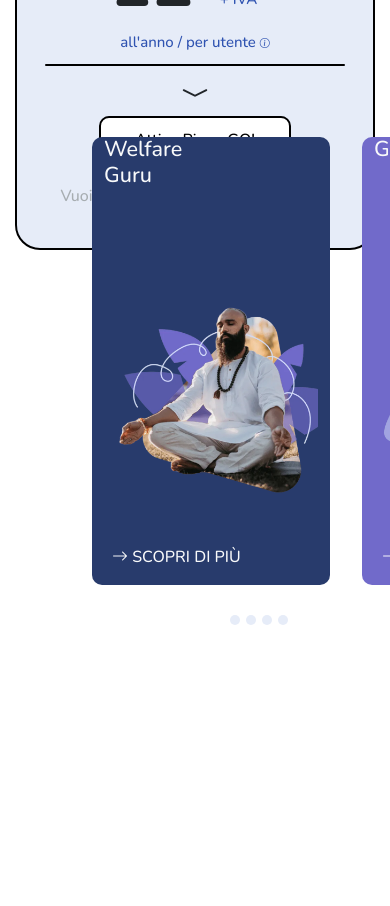
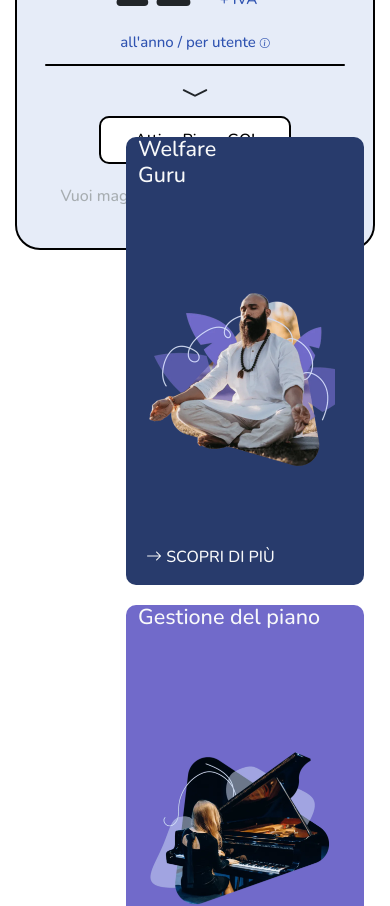
Before and after one commit to Cosimo-Lapace/OmninextTest, an Angular app: page / in a window 390 px wide. Shown: the part 900-1806 px from the top of the page. Before the commit the page ends 1619 px from the top, so only its background shows below. Built offline with nearby package versions, Linux system fonts and the light colour scheme.

Commit message:
responsive carousel

```diff
--- a/src/app/carousel/carousel.component.css
+++ b/src/app/carousel/carousel.component.css
@@ -141,7 +141,69 @@ border-radius: 12.5px;
       p{
       display: none !important;
      }
+    .slider-nav{
+    display: none;
+     }
+     .slides{
+      display: inline;
+      overflow-y: scroll;
 
+     }
+     .slide-1,.slide-2,.slide-3,.slide-4{
+      margin-left: 50px !important;
+      margin-bottom: 20px !important;
+     }
+     .imgsize1{
+      position: relative;
+      top: 20px;
+      right: 250px;
+      max-width: 350px !important;
+     }
+     .imgsize2{
+      position: relative;
+      max-width: 350px !important;
+      top: 40px;
+      right: 190px;
+     }
+     .imgsize3{
+      position: relative;
+      max-width: 350px !important;
+      top: 30px;
+      right: 220px;
+     }
+     .imgsize4{
+      position: relative;
+      max-width: 350px !important;
+      top: 80px;
+    right: 200px;
+
+     }
 
 
        }
+       @media screen and (max-width: 595px) {
+        .imgsize1,.imgsize2,.imgsize3,.imgsize4{
+          max-width: 300px !important;
+          right: 200px;
+        }
+        .imgsize2{
+          right: 150px;
+        }
+        .imgsize3{
+          right: 180px;
+        }
+        .imgsize4{
+          right: 180px;
+        }
+      }
+      @media screen and (max-width: 575px) {
+        .imgsize1,.imgsize2,.imgsize3,.imgsize4{
+          max-width: 200px !important;
+          right: 10px;
+          top: -20px;
+        }
+        .imgsize2,.imgsize3,.imgsize4{
+          right: 4px;
+        }
+
+      }
--- a/src/app/carousel/carousel.component.html
+++ b/src/app/carousel/carousel.component.html
@@ -1,7 +1,7 @@
-<section id="carousel" class="carousel container-fluid" aria-label="carousel" Tabindex="0">
+<section id="carousel" class="carousel container-fluid" aria-label="carousel" Tabindex="0" >
 
   <div class="slides">
-      <div class="row d-flex align-items-start slides-item slide-1" id="slide-1" aria-label="slide 1 of 4"
+      <div class="row d-flex align-items-start slides-item slide-1 " id="slide-1" aria-label="slide 1 of 4"
           tabindex="0">
           <div class="col-sm-7 text-light slide-text text-start">
               <h4 style="padding-right: 8rem;">Welfare Guru</h4>
@@ -17,7 +17,7 @@
               <img class="img-fluid imgsize1" src="../../assets/public/image/welfare_guru_assistente-2-p-800.png" alt="">
           </div>
       </div>
-      <div class="row d-flex align-items-start slides-item slide-2" id="slide-2" aria-label="slide 2 of 4"
+      <div class="row d-flex align-items-start slides-item slide-2 " id="slide-2" aria-label="slide 2 of 4"
           tabindex="0">
           <div class="col-sm-6 text-light slide-text text-start">
               <h4>Gestione del piano</h4>
--- a/src/app/carousel/carousel.component.ts
+++ b/src/app/carousel/carousel.component.ts
@@ -7,4 +7,5 @@ import { Component } from '@angular/core';
 })
 export class CarouselComponent {
 
+
 }
```
